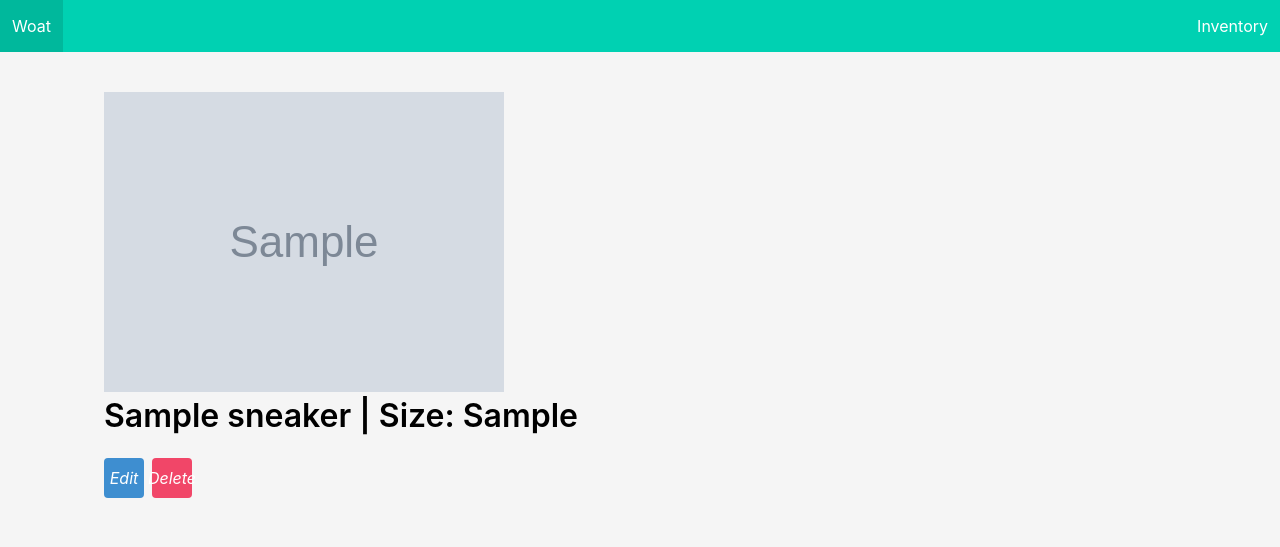
After one commit to justnyc187/woatCap_django, a Django app: page /inventory/1/ in a window 1280 px wide. The commit adds this page. Shown: the top 547 px of the page. Run offline with Django 3.2, Linux system fonts and the light colour scheme; tables that the repository leaves empty hold one stand-in row (values such as "Sample post"); grey boxes marked "Sample" are stand-in pictures.

Commit message:
Added css and show page

```diff
--- a/main_app/static/styles/main.css
+++ b/main_app/static/styles/main.css
@@ -10,37 +10,38 @@ h3 {
 h1{
     color: black;
 }
+.container {
+  padding: 40px;
+  padding-right: 0;
+}
 
 .title {
-  color: #ffffff;
+  color: black;
 }
 
 .gallery {
   display: flex;
   flex-wrap: wrap;
   gap: 30px;
+  margin-top: 30px;
 }
 
 .gallery .card {
   min-width: 280px;
   max-width: 30%;
-  transition: 0.3s linear;
+  transition: 0.1s linear;
 }
 
 .gallery .card:hover {
-  transform: scale(1.3);
+  transform: scale(1.1);
 }
 
 p {
   font-size: 12px;
 }
-.title{
-  color: black;
-}
-
 .new-div{
     text-align: center;
-    background-color:rgb(109, 130, 141);
+    background-color: rgb(101, 206, 179);
     padding: 75px;
     border-radius: 5px;
     margin-top: 100px;
@@ -52,6 +53,7 @@ p {
     font-size: 25px;
     border-radius: 10px;
     border-color: whitesmoke;
+    position: center;
 }
 
 .new-input{
@@ -59,7 +61,14 @@ p {
     background-color: whitesmoke;
     font-family: 'Shadows Into Light', cursive;
     font-size: 40px;
-    color: rgb(52, 66, 73);
+    color: rgb(101, 206, 140);
     font-weight: bold;
     border-radius: 5px;
 }
+ .buttons{
+  padding-bottom: 10px;
+}
+
+.inv-title{
+  text-align: center;
+}
--- a/main_app/templates/base.html
+++ b/main_app/templates/base.html
@@ -34,8 +34,6 @@
         {% block content %}{% endblock %}
 
     </div>
-    </div>
-    </div>
 </body>
 
 </html>
--- /dev/null
+++ b/main_app/templates/inventory_detail.html
@@ -0,0 +1,35 @@
+{% extends 'base.html' %} {% block content %}
+<div class="detail__img">
+    <img src="{{sneaker.image}}" alt="{{sneaker.name}}" />
+</div>
+<!-- <div class="detail__name">
+    {% if artist.verified_artist %}
+    <div class="icon-text">
+        <span class="icon has-text-info">
+            <i class="fas fa-check-circle"></i>
+        </span>
+        <span>Verified</span>
+    </div>
+    {% endif %} -->
+    <h1 class="title">{{ sneaker.name }} | Size: {{ sneaker.size }}</h1>
+<!-- </div> -->
+<div class="detail__container">
+    <div class="buttons">
+        <a href="" class="button is-info">
+            <span class="icon">
+                <i class="fas fa-edit"> Edit</i>
+            </span>
+        </a>
+        <a href="" class="button is-danger">
+            <span class="icon">
+                <i class="fas fa-trash-alt"> Delete</i>
+            </span>
+        </a>
+    </div>
+    <!-- <div class="detail__about">
+        <h4 class="title is-4">About</h4>
+        <p>{{sneaker.size}}</p>
+    </div> -->
+</div>
+
+{% endblock %}
--- a/main_app/urls.py
+++ b/main_app/urls.py
@@ -4,5 +4,6 @@ from . import views
 urlpatterns = [
     path('', views.Home.as_view(), name="home"),
     path('inventory/', views.InventoryList.as_view(), name="inventory_list"),
-    path('inventory/new', views.InventoryCreate.as_view(), name="inventory_create")
+    path('inventory/new', views.InventoryCreate.as_view(), name="inventory_create"),
+    path('inventory/<int:pk>/', views.InventoryDetail.as_view(), name="inventory_detail")
 ]
--- a/main_app/views.py
+++ b/main_app/views.py
@@ -1,6 +1,7 @@
 from django.shortcuts import render
 from django.views import View
 from django.views.generic.base import TemplateView
+from django.views.generic import DetailView
 from django.views.generic.edit import CreateView
 from django.http import HttpResponse
 
@@ -34,3 +35,8 @@ class InventoryCreate(CreateView):
         fields = ['name', 'image', 'size']
         template_name = "inventory_create.html"
         success_url = "/inventory/"
+
+
+class InventoryDetail(DetailView):
+    model = Sneaker
+    template_name = "inventory_detail.html"
```
Also changed, not shown: main_app/templates/inventory_create.html (+12 -11 lines), main_app/templates/inventory_list.html (+6 -3 lines).
